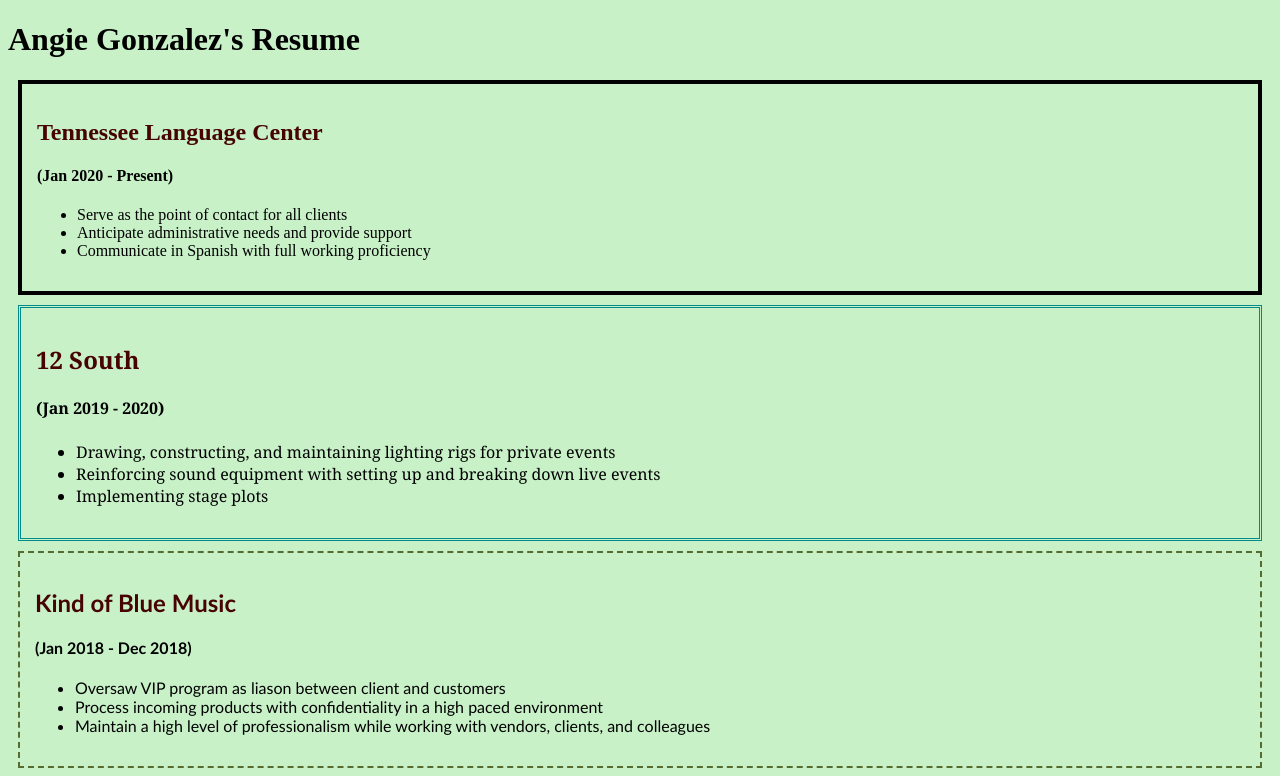
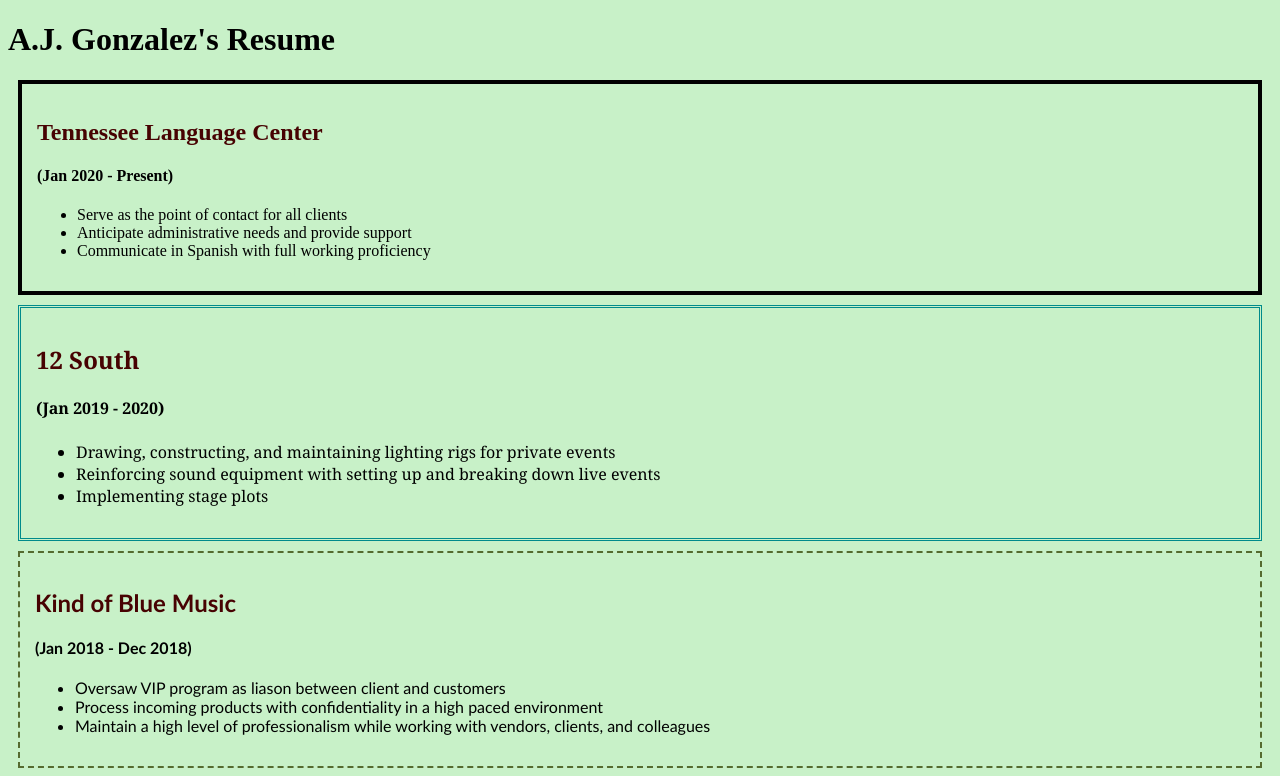
Before and after one commit to gonzalez-aj/LAB-HTML-Resume, a plain HTML site: page index.html in a window 1280 px wide. Shown: the top 776 px of the page. Drawn offline with Linux system fonts and the light colour scheme.

Commit message:
Update index.html

```diff
--- a/index.html
+++ b/index.html
@@ -8,7 +8,7 @@
   <link rel="stylesheet" href="main.css">
 </head>
 <body>
-  <h1>Angie Gonzalez's Resume</h1>
+  <h1>A.J. Gonzalez's Resume</h1>
   <article id="jobFour">
     <h2>Tennessee Language Center</h2>
     <h4>(Jan 2020 - Present)</h4>
```
